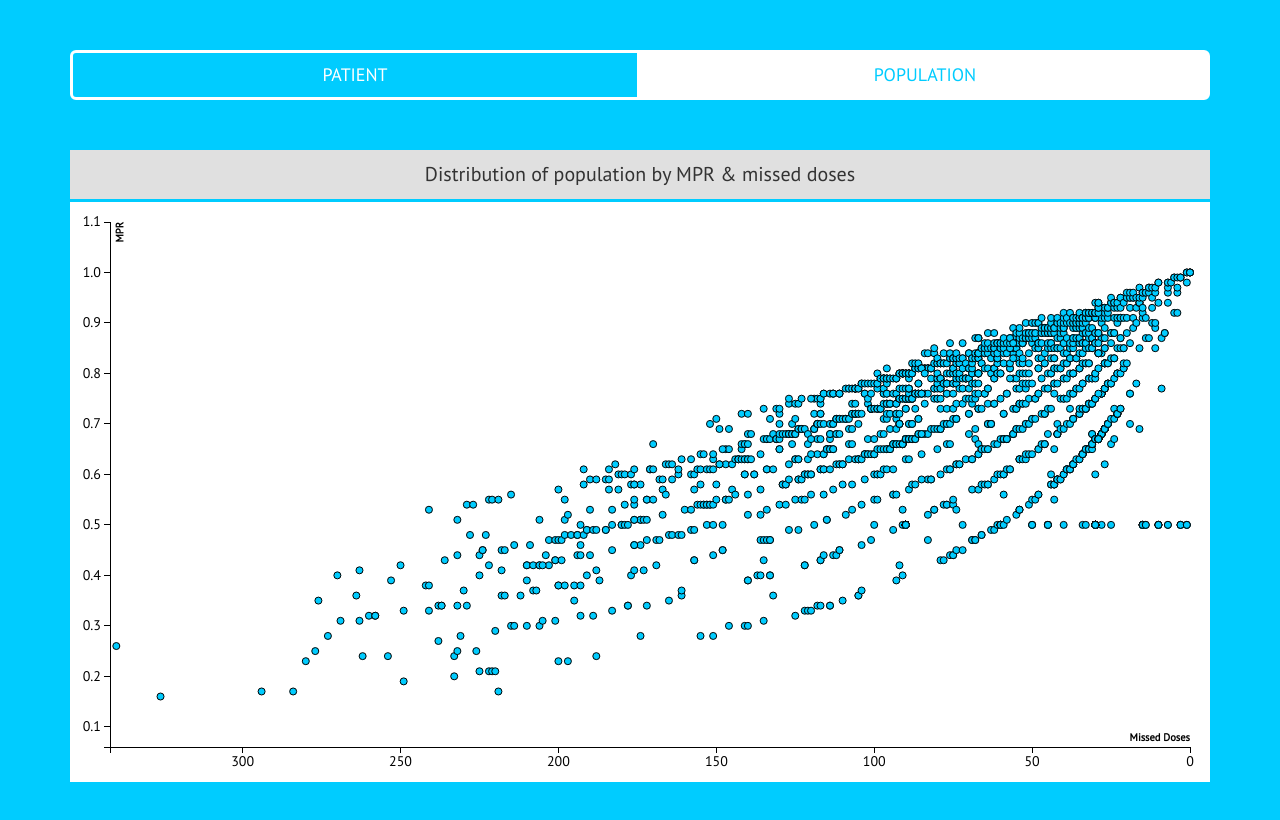
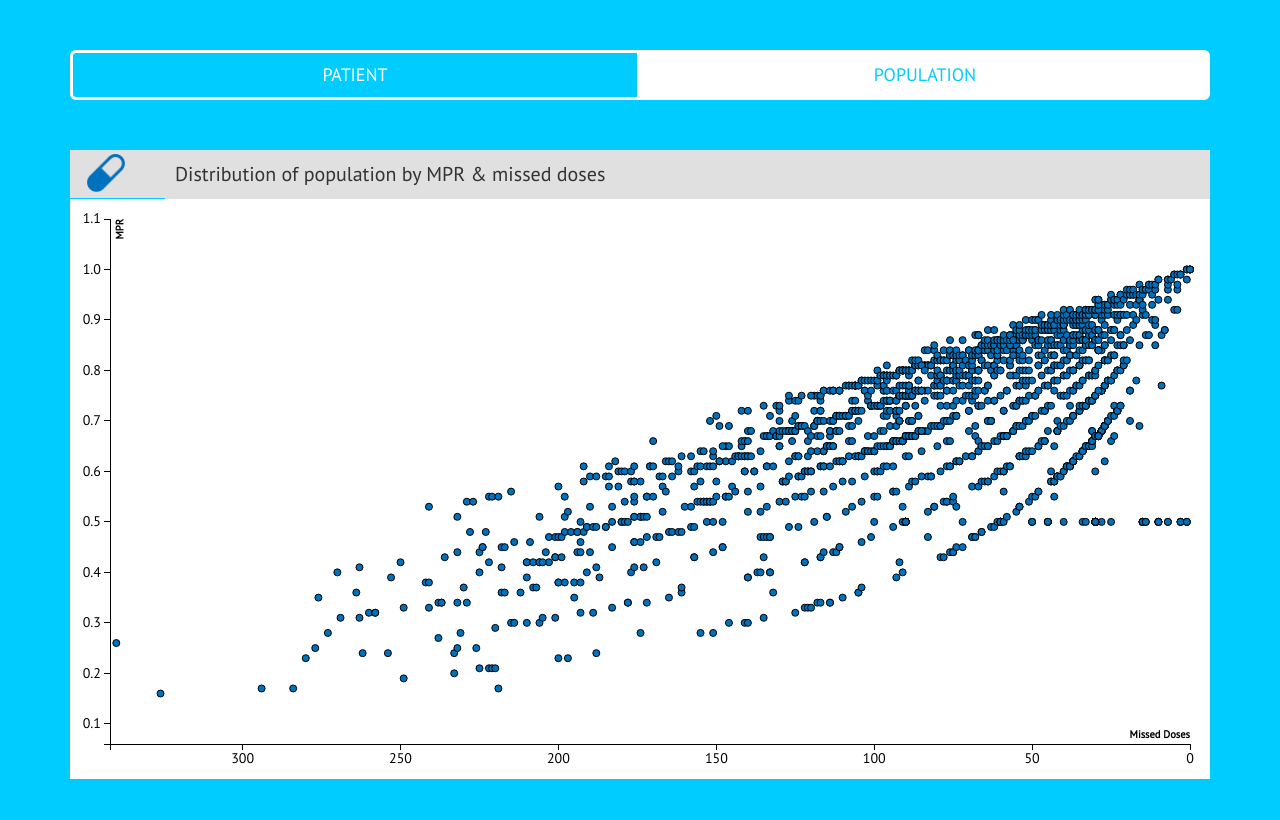
Before and after one commit to anuratim/sstc, a plain HTML site: page population.html in a window 1280 px wide. Drawn offline with nearby package versions, Linux system fonts and the light colour scheme.

```diff
--- a/css/scatter.css
+++ b/css/scatter.css
@@ -31,8 +31,21 @@
 
 #scatterText {
 	background-color: #E0E0E0;
-	text-align: center;
-	padding: 10px 0px 10px 0px;
+	text-align: left;
+	padding: 10px 0px 10px 10px;
 	font-size: 20px;
-	margin-bottom: 3px;
 }
+
+img {
+	height: 80%;
+	width: auto;
+	position: absolute;
+	margin-left: 15px;
+	margin-top: 4px;
+}
+
+#calendarPic {
+	padding: 0 0 0 2px;
+	background-color: #E0E0E0;
+	height: 48px;
+}
--- a/js/scatter.js
+++ b/js/scatter.js
@@ -93,7 +93,7 @@
       .attr("r", 3.5)
       .attr("cx", xMap)
       .attr("cy", yMap)
-      .style("fill", "#00CCFF")
+      .style("fill", "#0071BC")
       .on("mouseover", function(d) {
           tooltip.transition()
                .duration(100)
--- a/population.html
+++ b/population.html
@@ -40,9 +40,10 @@
     <a type="button" class="btn btn-active pageTitle">POPULATION</a>
   </div>
 
-  <div class="col-xs-12" id="scatterText">Distribution of population by MPR &amp; missed doses</div>
-  <div class="col-xs-12" id= "scatter">
-  </div>
+    <div class="col-xs-1" id="calendarPic"><img src="../img/pill.png"></img></div>
+    <div class="col-xs-11" id="scatterText">Distribution of population by MPR &amp; missed doses</div>
+
+  <div class="col-xs-12" id= "scatter"></div>
 
 
   </div>
```
Also changed, not shown: index.html (+1 -1 lines).
